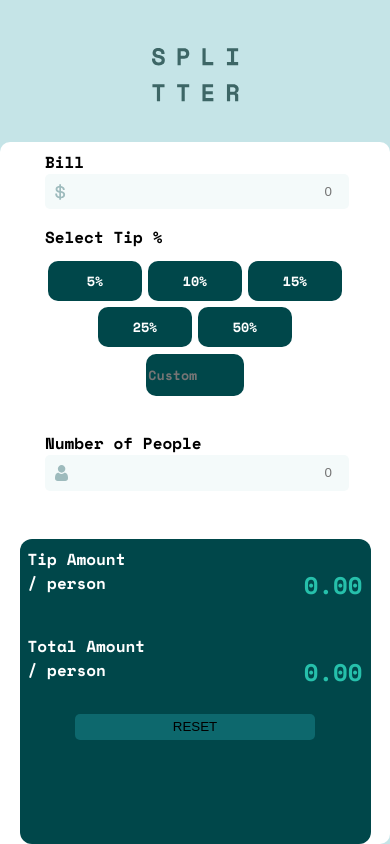
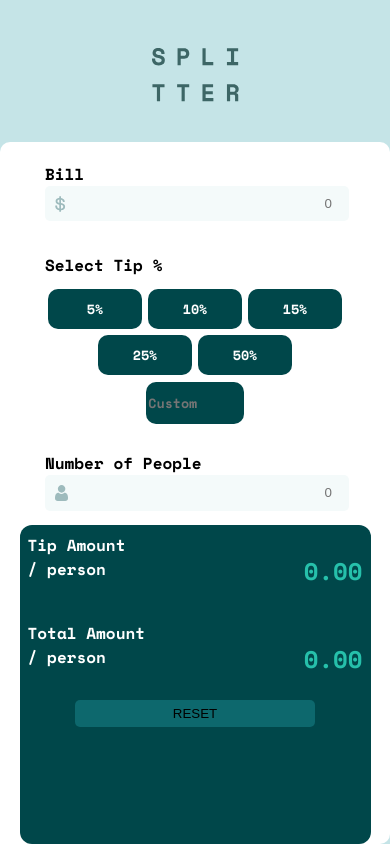
Before and after one commit to AHochworter/tip-calculator, a React (Vite) app: page / in a window 390 px wide. Built offline with nearby package versions, Linux system fonts and the light colour scheme.

Commit message:
Adjust bill wrappers for 500px media query

```diff
--- a/src/Components/Bill/Bill.css
+++ b/src/Components/Bill/Bill.css
@@ -1,6 +1,7 @@
 .bill-wrapper {
   display: flex;
   flex-direction: column;
+  align-items: center;
 }
 
 .button,
@@ -110,24 +111,27 @@
 }
 
 @media (max-width: 500px) {
-  .form-bill-input,
-  .bill-wrapper {
+  .form-bill-input {
     display: flex;
     flex-direction: column;
     align-items: center;
     width: 90%;
-    margin-bottom: 0.5em;
-    /* border: solid green 1px; */
   }
+
   .bill-wrapper {
-    justify-content: center;
+    height: 50%;
+    width: 90%;
   }
   .bill-input-wrapper {
-    margin: 0.5em 0.25em 0.5em 0.25em;
+    margin: 1.25em 0.25em 1.5em 0.25em;
     /* border: solid rgb(249, 192, 255) 1px; */
   }
 
   .tip-percent-wrapper {
-    margin: 0.5em 0.25em 0.5em 0.25em;
+    margin: 0.5em 0.25em 1.5em 0.25em;
+  }
+
+  .num-of-people-wrapper {
+    margin: 0;
   }
 }
```
